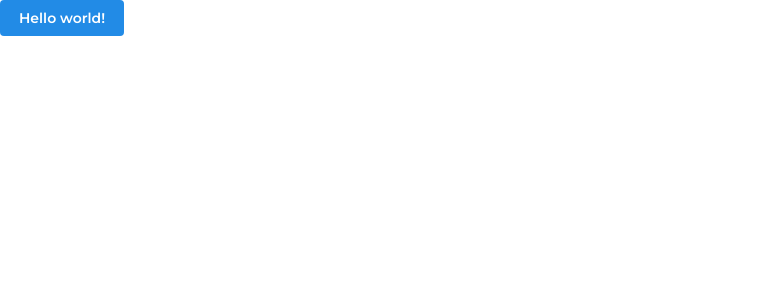
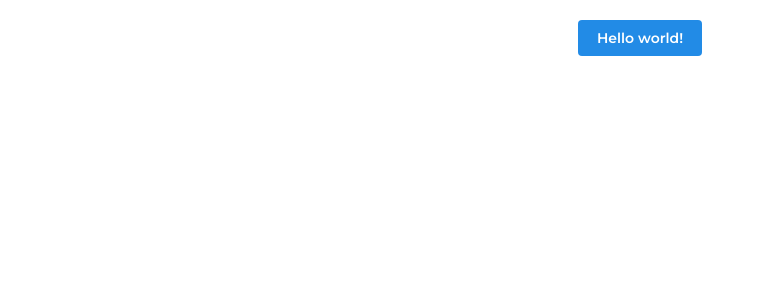
Before and after one commit to shaadcode/Nextjs-Frontend-Boilerplate, a Next.js app: page /en in a window 1280 px wide. Shown: the top 300 px of the page, without its empty margins (0-765 px from the left). Built offline with nearby package versions, Linux system fonts and the light colour scheme.

Commit message:
chore: minor changes to the home page

```diff
--- a/src/app/[locale]/page.tsx
+++ b/src/app/[locale]/page.tsx
@@ -1,16 +1,17 @@
-import { Button } from '@mantine/core';
+import { Button, Center } from '@mantine/core';
 import { useTranslations } from 'next-intl';
 
 const Home = () => {
   const t = useTranslations('HomePage');
+
   return (
-    <>
+    <Center pt="lg">
 
       <Button lang="fa">
         {t('title')}
       </Button>
 
-    </>
+    </Center>
 
   );
 };
```
